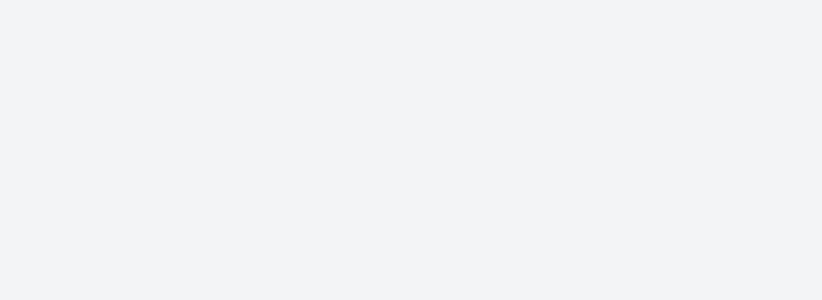
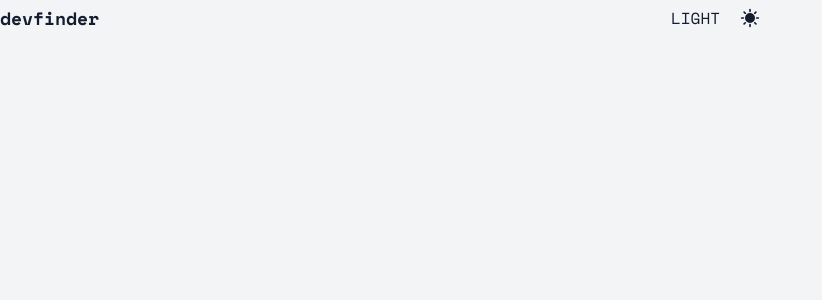
Before and after one commit to csof3cen/devfinder, a Vue app: page / in a window 1280 px wide. Shown: the top 300 px of the page, without its empty margins (0-822 px from the left). Built offline with nearby package versions, Linux system fonts and the light colour scheme.

Commit message:
feat(ui): implement dark mode

```diff
--- a/index.html
+++ b/index.html
@@ -1,5 +1,6 @@
 <!DOCTYPE html>
 <html lang="en">
+
 <head>
   <meta charset="UTF-8">
   <link rel="icon" href="/favicon.ico">
@@ -9,9 +10,18 @@
   <link href="https://fonts.googleapis.com/css2?family=Space+Mono:ital,wght@0,400;0,700;1,400;1,700&display=swap"
     rel="stylesheet">
   <title>Devfinder</title>
+  <script>
+    if (localStorage.theme === 'dark' || (!('theme' in localStorage) && window.matchMedia('(prefers-color-scheme: dark)').matches)) {
+      document.documentElement.classList.add('dark')
+    } else {
+      document.documentElement.classList.remove('dark')
+    }
+  </script>
 </head>
+
 <body class="bg-gray-100 dark:bg-darkbg dark:text-white text-darkbg">
-    <div id="app"></div>
+  <div id="app" class="lg:w-3/5"></div>
   <script type="module" src="/src/main.ts"></script>
 </body>
+
 </html>
--- a/src/App.vue
+++ b/src/App.vue
@@ -1,10 +1,61 @@
 <script setup lang="ts">
-import { RouterLink, RouterView } from 'vue-router'
+import { RouterView } from 'vue-router'
 </script>
 
 <template>
-  <header>
+  <header class="flex justify-between items-center">
+    <!-- TITLE -->
+    <div class="font-bold text-lg">devfinder</div>
+    <!-- THEME BUTTON -->
+    <div class="flex items-center space-x-3">
+      <div class="uppercase">{{ theme !== 'dark' ? 'light' : 'dark' }}</div>
+      <button class="icon-btn">
+        <svg v-if="theme !== 'dark'" @click="toggleTheme" class="h-5 w-5" xmlns="http://www.w3.org/2000/svg" width="32"
+          height="32" viewBox="0 0 24 24">
+          <path fill="currentColor"
+            d="M12 5q-.425 0-.712-.288Q11 4.425 11 4V2q0-.425.288-.713Q11.575 1 12 1t.713.287Q13 1.575 13 2v2q0 .425-.287.712Q12.425 5 12 5Zm4.95 2.05q-.275-.275-.275-.688q0-.412.275-.712l1.4-1.425q.3-.3.712-.3q.413 0 .713.3q.275.275.275.7q0 .425-.275.7L18.35 7.05q-.275.275-.7.275q-.425 0-.7-.275ZM20 13q-.425 0-.712-.288Q19 12.425 19 12t.288-.713Q19.575 11 20 11h2q.425 0 .712.287q.288.288.288.713t-.288.712Q22.425 13 22 13Zm-8 10q-.425 0-.712-.288Q11 22.425 11 22v-2q0-.425.288-.712Q11.575 19 12 19t.713.288Q13 19.575 13 20v2q0 .425-.287.712Q12.425 23 12 23ZM5.65 7.05l-1.425-1.4q-.3-.3-.3-.725t.3-.7q.275-.275.7-.275q.425 0 .7.275L7.05 5.65q.275.275.275.7q0 .425-.275.7q-.3.275-.7.275q-.4 0-.7-.275Zm12.7 12.725l-1.4-1.425q-.275-.3-.275-.712q0-.413.275-.688q.275-.275.688-.275q.412 0 .712.275l1.425 1.4q.3.275.287.7q-.012.425-.287.725q-.3.3-.725.3t-.7-.3ZM2 13q-.425 0-.712-.288Q1 12.425 1 12t.288-.713Q1.575 11 2 11h2q.425 0 .713.287Q5 11.575 5 12t-.287.712Q4.425 13 4 13Zm2.225 6.775q-.275-.275-.275-.7q0-.425.275-.7L5.65 16.95q.275-.275.688-.275q.412 0 .712.275q.3.3.3.713q0 .412-.3.712l-1.4 1.4q-.3.3-.725.3t-.7-.3ZM12 18q-2.5 0-4.25-1.75T6 12q0-2.5 1.75-4.25T12 6q2.5 0 4.25 1.75T18 12q0 2.5-1.75 4.25T12 18Zm0-2q1.65 0 2.825-1.175Q16 13.65 16 12q0-1.65-1.175-2.825Q13.65 8 12 8q-1.65 0-2.825 1.175Q8 10.35 8 12q0 1.65 1.175 2.825Q10.35 16 12 16Zm0 0q-1.65 0-2.825-1.175Q8 13.65 8 12q0-1.65 1.175-2.825Q10.35 8 12 8q1.65 0 2.825 1.175Q16 10.35 16 12q0 1.65-1.175 2.825Q13.65 16 12 16Z" />
+        </svg>
+        <svg @click="toggleTheme" v-else class="h-5 w-5" xmlns="http://www.w3.org/2000/svg" width="32" height="32"
+          viewBox="0 0 24 24">
+          <path fill="currentColor"
+            d="M12 21q-3.75 0-6.375-2.625T3 12q0-3.75 2.625-6.375T12 3q.35 0 .688.025t.662.075q-1.025.725-1.638 1.888T11.1 7.5q0 2.25 1.575 3.825T16.5 12.9q1.375 0 2.525-.613T20.9 10.65q.05.325.075.662T21 12q0 3.75-2.625 6.375T12 21Z" />
+        </svg>
+      </button>
+    </div>
   </header>
-
   <RouterView />
 </template>
+
+<script lang="ts">
+export default {
+  data() {
+    return {
+      theme: "",
+    };
+  },
+  unmounted() {
+    this.theme = localStorage.theme;
+    console.log("Theme:" + this.theme);
+  },
+  methods: {
+    toggleTheme() {
+      this.theme = localStorage.theme;
+      if (localStorage.getItem('theme')) {
+        if (localStorage.theme == 'dark') {
+          localStorage.theme = 'light'
+        } else if (localStorage.theme == 'light') {
+          localStorage.theme = 'dark'
+        } else {
+          localStorage.removeItem('theme')
+        }
+      } else {
+        localStorage.theme = 'dark';
+      }
+
+      document.documentElement.classList.remove('dark')
+      document.documentElement.classList.remove('light')
+      document.documentElement.classList.add(localStorage.theme ?? 'dark')
+    }
+  }
+}
+</script>
--- a/src/assets/main.css
+++ b/src/assets/main.css
@@ -1,7 +1,26 @@
 @tailwind base;
+@tailwind utilities;
 @tailwind components;
-@tailwind utilities;
 
 html {
   font-family: 'Space Mono', monospace;
 }
+
+html.dark {
+  color-scheme: dark;
+}
+
+html,
+body {
+  overflow-x: hidden;
+}
+
+body {
+  @apply scroll-smooth;
+}
+
+@layer components {
+  .icon-btn {
+    @apply p-2 hover:dark:bg-darkfg/70 hover:bg-gray-200 rounded-lg flex items-center justify-center;
+  }
+}
```
Lines whose indentation alone changed are shown as unchanged.
